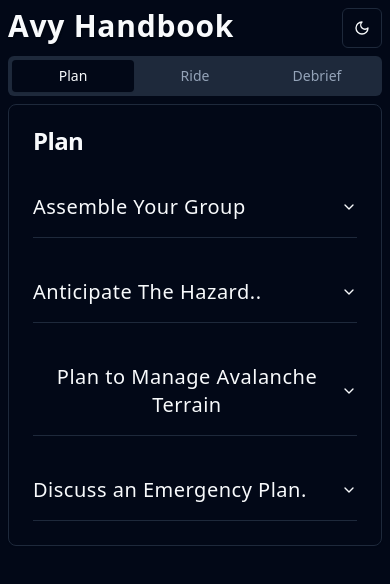
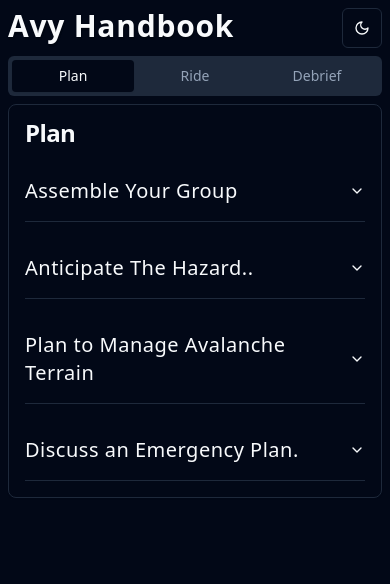
Before and after one commit to laneysmith/avy, a React (Vite) app: page / in a window 390 px wide. Shown: the top 584 px of the page. Built offline with nearby package versions, Linux system fonts and the light colour scheme.

Commit message:
style: decrease card padding on smaller viewports; uncenter accordian button text

```diff
--- a/src/components/ui/accordion.tsx
+++ b/src/components/ui/accordion.tsx
@@ -26,7 +26,7 @@ const AccordionTrigger = React.forwardRef<
     <AccordionPrimitive.Trigger
       ref={ref}
       className={cn(
-        "flex flex-1 items-center justify-between py-4 font-medium transition-all hover:underline [&[data-state=open]>svg]:rotate-180",
+        "flex flex-1 items-center justify-between py-4 text-left font-medium transition-all hover:underline [&[data-state=open]>svg]:rotate-180",
         className
       )}
       {...props}
--- a/src/components/ui/card.tsx
+++ b/src/components/ui/card.tsx
@@ -23,7 +23,7 @@ const CardHeader = React.forwardRef<
 >(({ className, ...props }, ref) => (
   <div
     ref={ref}
-    className={cn("flex flex-col space-y-1.5 p-6", className)}
+    className={cn("flex flex-col space-y-1.5 p-4 md:p-6", className)}
     {...props}
   />
 ));
@@ -60,7 +60,11 @@ const CardContent = React.forwardRef<
   HTMLDivElement,
   React.HTMLAttributes<HTMLDivElement>
 >(({ className, ...props }, ref) => (
-  <div ref={ref} className={cn("p-6 pt-0", className)} {...props} />
+  <div
+    ref={ref}
+    className={cn("p-4 pt-0 md:p-6 md:pt-0", className)}
+    {...props}
+  />
 ));
 CardContent.displayName = "CardContent";
 
@@ -70,7 +74,7 @@ const CardFooter = React.forwardRef<
 >(({ className, ...props }, ref) => (
   <div
     ref={ref}
-    className={cn("flex items-center p-6 pt-0", className)}
+    className={cn("flex items-center p-4 pt-0 md:p-6 md:pt-0", className)}
     {...props}
   />
 ));
```
